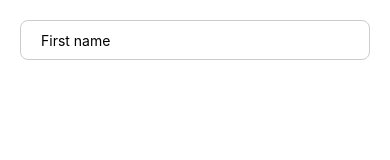
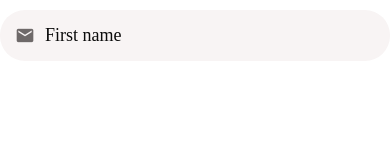
Before and after one commit to iankuratri/learning-react-native, a React Native app in the folder DoneWithIt/: screen / in a window 390 px wide. Shown: the top 160 px of the page. Built offline with nearby package versions, Linux system fonts and the light colour scheme.

Commit message:
AppTextInput: custom input component added

```diff
--- a/DoneWithIt/App.tsx
+++ b/DoneWithIt/App.tsx
@@ -13,10 +13,26 @@
 // import Icons from "./course/03Styling/Icons";
 
 // 04 Input Components
-import InputText from "./course/04InputComponents/TextInput";
+// import InputText from "./course/04InputComponents/TextInput";
+
+// Imports
+import { useState } from "react";
+import AppTextInput from "./app/components/AppTextInput";
+import Screen from "./app/screens/Screen";
 
 function App() {
-  return <InputText />;
+  const [firstName, setFirstName] = useState("");
+
+  return (
+    <Screen>
+      <AppTextInput
+        placeholder="First name"
+        icon="email"
+        onChangeText={setFirstName}
+        value={firstName}
+      />
+    </Screen>
+  );
 }
 
 export default App;
--- /dev/null
+++ b/DoneWithIt/app/components/AppTextInput.tsx
@@ -0,0 +1,49 @@
+import { MaterialCommunityIcons } from "@expo/vector-icons";
+import React from "react";
+import { Platform, StyleSheet, TextInput, View } from "react-native";
+import colors from "../config/colors";
+
+interface AppTextInputProps {
+  icon?: string | any;
+  [otherProps: string]: unknown;
+}
+
+function AppTextInput({ icon, ...otherProps }: AppTextInputProps) {
+  return (
+    <View style={styles.container}>
+      {icon && (
+        <MaterialCommunityIcons
+          name={icon}
+          size={20}
+          color={colors.medium}
+          style={styles.icon}
+        />
+      )}
+
+      <TextInput style={styles.textInput} {...otherProps} />
+    </View>
+  );
+}
+
+const styles = StyleSheet.create({
+  container: {
+    backgroundColor: colors.light,
+    borderRadius: 25,
+    flexDirection: "row",
+    justifyContent: "flex-start",
+    alignItems: "center",
+    width: "100%",
+    padding: 15,
+    marginVertical: 10,
+  },
+  icon: {
+    marginRight: 10,
+  },
+  textInput: {
+    fontSize: 18,
+    fontFamily: Platform.OS === "android" ? "Roboto" : "Avenir",
+    color: colors.dark,
+  },
+});
+
+export default AppTextInput;
--- a/DoneWithIt/app/config/colors.tsx
+++ b/DoneWithIt/app/config/colors.tsx
@@ -5,5 +5,6 @@
   white: "#fff",
   medium: "#6e6969",
   light: "#f8f4f4",
+  dark: "#0c0c0c",
   red: "#ff5252",
 };
```
